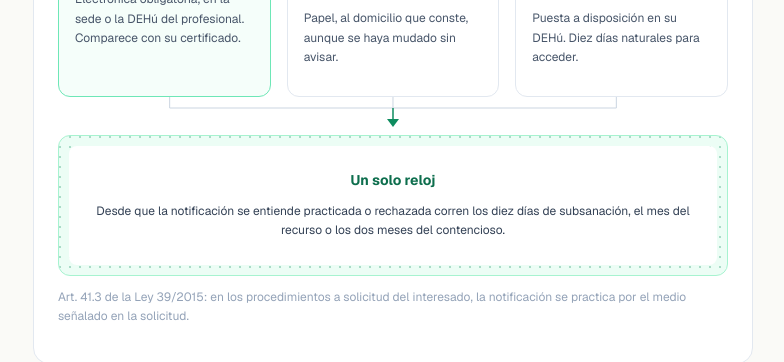
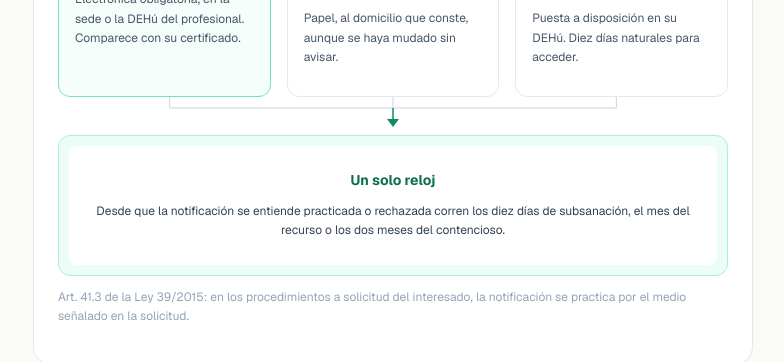
Before and after one commit to matthiasmm-coder/aproba, a Next.js app: page /articulos/notificaciones-electronicas-extranjeria-quien-recibe-10-dias in a window 1280 px wide. Shown: the part 1700-2062 px from the top of the page, without its empty margins (247-1031 px from the left). Built offline with nearby package versions, Linux system fonts and the light colour scheme.

Commit message:
Figuras: el marco del destino sin trama de puntos (verde claro liso)

```diff
--- a/components/articulo-cuerpo.tsx
+++ b/components/articulo-cuerpo.tsx
@@ -191,13 +191,9 @@ export function ArticuloCuerpo({ bloques }: { bloques: Bloque[] }) {
                 </div>
                 {/* conector (móvil): bajada corta al destino */}
                 <div aria-hidden className="ml-[11px] h-5 w-px bg-aproba-600 sm:hidden" />
-                {/* Destino: panel claro con trama de puntos verde Aproba (13/09/2026, antes un
-                    bloque azul oscuro que rompía el lenguaje visual «paneles blancos, verde = resultado»). */}
-                <div
-                  className="mt-1 rounded-xl border border-aproba-200 bg-aproba-50 p-2.5 text-center sm:mt-2"
-                  style={{ backgroundImage: "radial-gradient(circle at 1px 1px, rgba(14,140,95,0.30) 1px, transparent 0)", backgroundSize: "10px 10px" }}
-                >
-                  {/* la trama solo se ve en el marco: el panel interior es blanco opaco y ocupa todo el ancho */}
+                {/* Destino: marco verde claro liso con el panel blanco dentro (13/09/2026; antes un
+                    bloque azul oscuro y, un rato, una trama de puntos — Matthias prefirió sin puntos). */}
+                <div className="mt-1 rounded-xl border border-aproba-200 bg-aproba-50 p-2.5 text-center sm:mt-2">
                   <div className="block w-full rounded-lg bg-white px-5 py-3">
                     <p className="text-sm font-bold text-aproba-700">{b.destino.titulo}</p>
                     {b.destino.texto && <p className="mt-1 text-xs leading-relaxed text-slate-700">{b.destino.texto}</p>}
```
